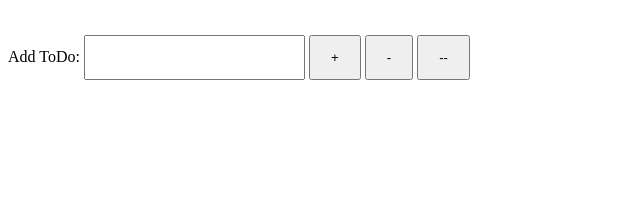
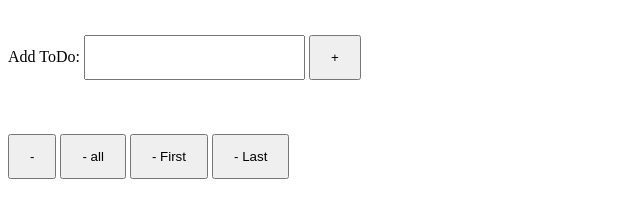
Before and after one commit to dieuser/js, a plain HTML site: page index.html in a window 1280 px wide. Shown: the whole page, without its empty margins (0-640 px from the left). Drawn offline with Linux system fonts and the light colour scheme.

Commit message:
Update index.html

```diff
--- a/index.html
+++ b/index.html
@@ -11,9 +11,12 @@
         <form id="todoInput">
             <label for="inputField">Add ToDo:</label>
             <input id="inputField" name="inputField" type="text" value="">
-            <button  id="addBtn" type="submit">+</button>
+            <button  id="addBtn" type="submit">+</button><br>
 			<button  id="remBtn" type="submit">-</button>
-			<button  id="remAllBtn" type="submit">--</button>
+			<button  id="remAllBtn" type="submit">- all</button>
+			<button  id="remFirstBtn" type="submit">- First</button>
+			<button  id="remLastBtn" type="submit">- Last</button>
+
 
         </form>
 
```
